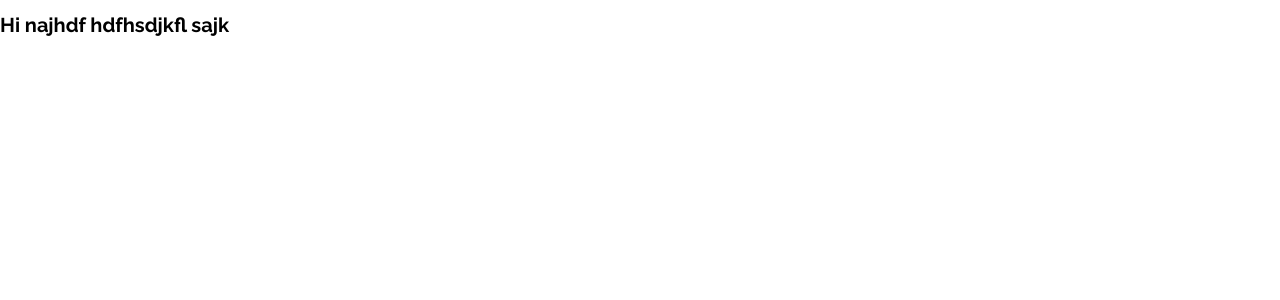
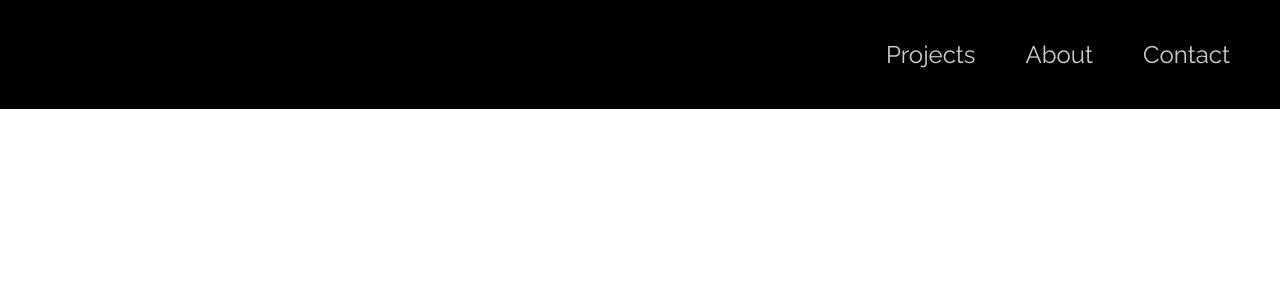
Before and after one commit to im7ven/Justins-Portfolio, a React (Vite) app: page / in a window 1280 px wide. Shown: the top 300 px of the page. Built offline with nearby package versions, Linux system fonts and the light colour scheme.

Commit message:
Build NavBar component

```diff
--- a/src/App.tsx
+++ b/src/App.tsx
@@ -1,10 +1,11 @@
+import { NavBar } from "./components/NavBar";
 import { GlobalStyles } from "./styles/styles-global";
 
 function App() {
   return (
     <>
       <GlobalStyles />
-      <h1>Hi najhdf hdfhsdjkfl sajk</h1>
+      <NavBar />
     </>
   );
 }
--- /dev/null
+++ b/src/components/NavBar.tsx
@@ -0,0 +1,35 @@
+import { useState } from "react";
+import {
+  Nav,
+  NavIconWrapper,
+  NavList,
+  NavListItems,
+} from "../styles/styles-NavBar";
+import { CgMenuBoxed } from "react-icons/cg";
+
+export const NavBar = () => {
+  const [isNavListVisible, setNavListVisibility] = useState(false);
+
+  const handleIconVisibility = () => {
+    setNavListVisibility(!isNavListVisible);
+  };
+
+  return (
+    <Nav>
+      <NavIconWrapper onClick={handleIconVisibility}>
+        {
+          <CgMenuBoxed
+            color={isNavListVisible ? "#cecece" : "gray"}
+            size="60px"
+          />
+        }
+      </NavIconWrapper>
+
+      <NavList className={isNavListVisible ? "visible" : ""}>
+        <NavListItems>Projects</NavListItems>
+        <NavListItems>About</NavListItems>
+        <NavListItems>Contact</NavListItems>
+      </NavList>
+    </Nav>
+  );
+};
--- /dev/null
+++ b/src/styles/styles-NavBar.ts
@@ -0,0 +1,59 @@
+import styled from "styled-components";
+
+export const Nav = styled.div`
+  display: flex;
+  justify-content: flex-end;
+  flex-wrap: wrap;
+  padding: 3rem 5rem;
+  background-color: #000;
+`;
+
+export const NavIconWrapper = styled.div`
+  cursor: pointer;
+
+  @media screen and (min-width: 768px) {
+    display: none;
+  }
+`;
+
+export const NavList = styled.ul`
+  width: 100%;
+  list-style: none;
+  margin: 0;
+  opacity: 0;
+  max-height: 0;
+
+  transition: all 0.5s;
+
+  &.visible {
+    padding: 3rem 0;
+    opacity: 1;
+    max-height: 200px;
+  }
+
+  @media screen and (min-width: 768px) {
+    opacity: 1;
+    max-height: 50px;
+    gap: 5rem;
+    display: flex;
+    width: initial;
+    padding: 0;
+  }
+`;
+
+export const NavListItems = styled.li`
+  color: #cecece;
+  padding: 1rem 0;
+  font-size: 2.4rem;
+  cursor: pointer;
+  border-bottom: 2px solid white;
+  transition: all 0.3s;
+
+  @media screen and (min-width: 768px) {
+    border: 0;
+    &:hover {
+      color: #fff;
+      transform: scale(1.2);
+    }
+  }
+`;
```
